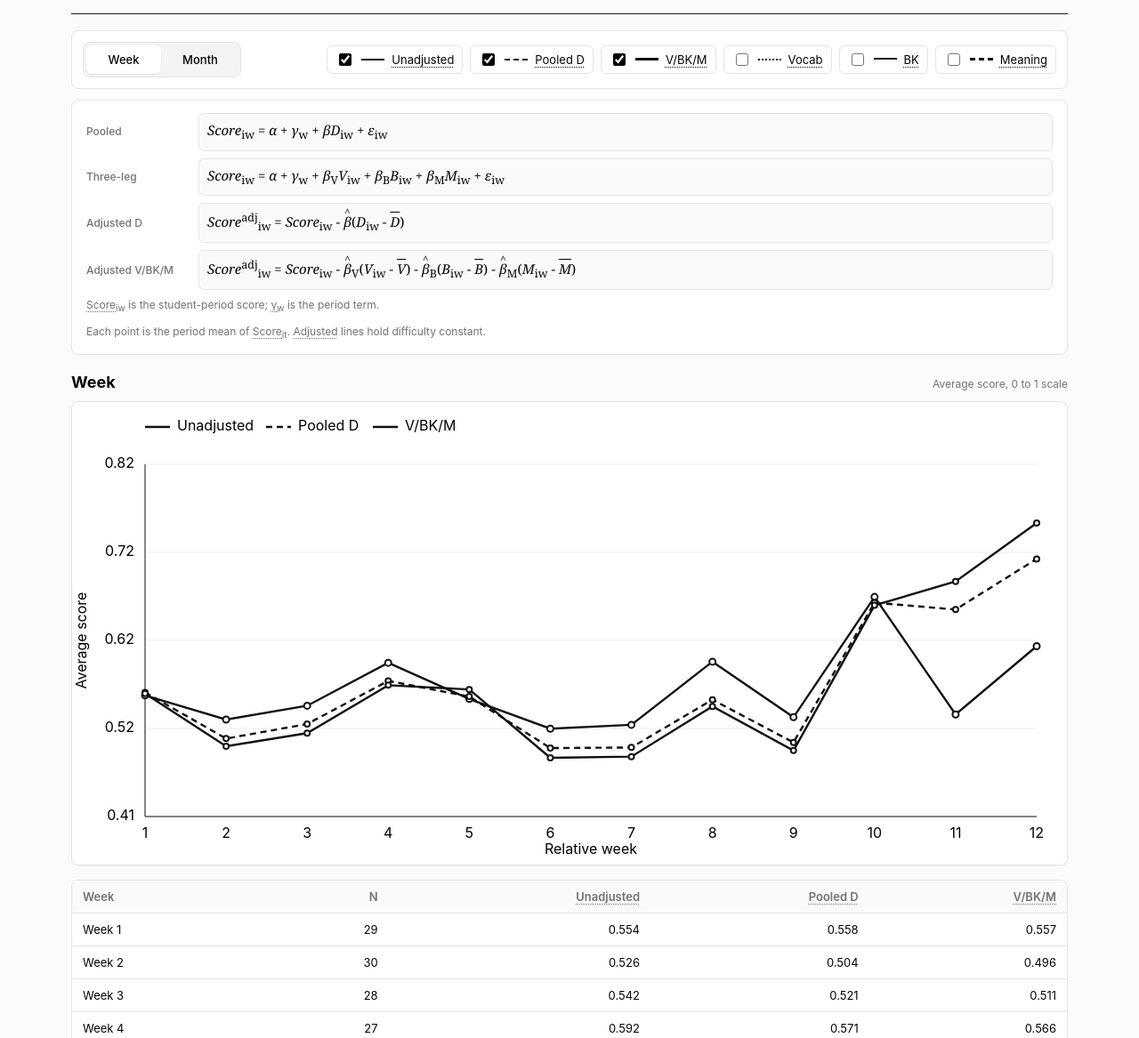
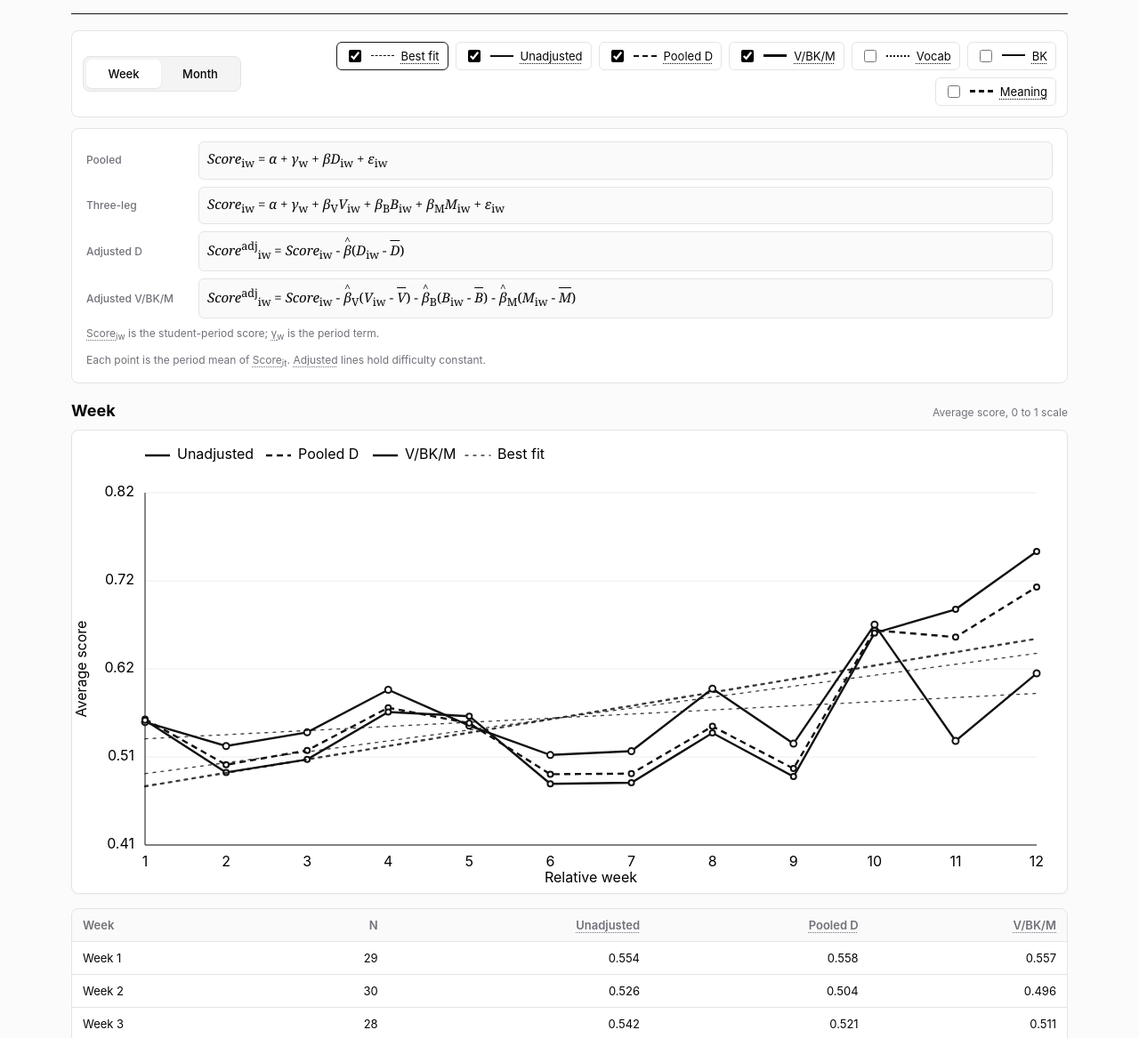
Before and after one commit to elisadiopweyer/reading, a plain HTML site: page index.html in a window 1280 px wide. Shown: the part 124-1291 px from the top of the page at 89% size. Drawn offline with Linux system fonts and the light colour scheme.

Commit message:
Add best fit lines to trajectories

```diff
--- a/app.js
+++ b/app.js
@@ -72,7 +72,8 @@ const SERIES = {
 
 const state = {
   period: "week",
-  selected: new Set(["unadjusted", "pooled_adjusted", "three_leg_adjusted"])
+  selected: new Set(["unadjusted", "pooled_adjusted", "three_leg_adjusted"]),
+  showFit: true
 };
 
 const svg = document.getElementById("chart");
@@ -105,6 +106,11 @@ document.querySelectorAll("[data-series]").forEach((input) => {
   });
 });
 
+document.getElementById("fitToggle").addEventListener("change", (event) => {
+  state.showFit = event.target.checked;
+  render();
+});
+
 window.addEventListener("resize", render);
 
 function render() {
@@ -113,7 +119,7 @@ function render() {
   chartTitle.textContent = state.period === "week" ? "Week" : "Month";
   summary.innerHTML = `${rows.length} periods<br>${totalStudents(rows)} observations`;
   modelEquation.innerHTML = equationMarkup(state.period);
-  renderChart(rows, selected);
+  renderChart(rows, selected, state.showFit);
   renderTable(rows, selected);
 }
 
@@ -195,7 +201,7 @@ function equationMarkup(period) {
   `;
 }
 
-function renderChart(rows, selected) {
+function renderChart(rows, selected, showFit) {
   const width = Math.max(720, svg.clientWidth || 960);
   const height = svg.clientHeight || 560;
   const margin = { top: 70, right: 34, bottom: 54, left: 82 };
@@ -210,7 +216,9 @@ function renderChart(rows, selected) {
     return;
   }
 
-  const values = rows.flatMap((row) => selected.map((key) => row[key]));
+  const fits = showFit ? Object.fromEntries(selected.map((key) => [key, linearFit(rows, key)])) : {};
+  const fitValues = Object.values(fits).flatMap((fit) => [fit.startY, fit.endY]);
+  const values = rows.flatMap((row) => selected.map((key) => row[key])).concat(fitValues);
   const rawMin = Math.min(...values);
   const rawMax = Math.max(...values);
   const spread = Math.max(0.08, rawMax - rawMin);
@@ -257,12 +265,25 @@ function renderChart(rows, selected) {
       point.setAttribute("stroke", def.stroke);
       svg.appendChild(point);
     });
+
+    if (showFit) {
+      const fit = fits[key];
+      const fitLine = document.createElementNS("http://www.w3.org/2000/svg", "line");
+      fitLine.setAttribute("x1", x(fit.startX));
+      fitLine.setAttribute("y1", y(fit.startY));
+      fitLine.setAttribute("x2", x(fit.endX));
+      fitLine.setAttribute("y2", y(fit.endY));
+      fitLine.setAttribute("class", "fit-line");
+      fitLine.setAttribute("stroke", def.stroke);
+      fitLine.setAttribute("stroke-width", Math.max(1.1, def.width - 1.2));
+      svg.appendChild(fitLine);
+    }
   });
 
-  renderLegend(selected, margin.left, 28);
+  renderLegend(selected, margin.left, 28, showFit);
 }
 
-function renderLegend(selected, startX, startY) {
+function renderLegend(selected, startX, startY, showFit) {
   let xCursor = startX;
   selected.forEach((key) => {
     const def = SERIES[key];
@@ -270,6 +291,10 @@ function renderLegend(selected, startX, startY) {
     appendText(svg, xCursor + 36, startY + 4, def.label, "start", "axis");
     xCursor += Math.max(96, def.label.length * 8 + 56);
   });
+  if (showFit) {
+    appendLine(svg, xCursor, startY, xCursor + 28, startY, "fit-line", "#111", 1.3);
+    appendText(svg, xCursor + 36, startY + 4, "Best fit", "start", "axis");
+  }
 }
 
 function renderTable(rows, selected) {
@@ -311,6 +336,26 @@ function makeTicks(min, max, count) {
   return ticks;
 }
 
+function linearFit(rows, key) {
+  const n = rows.length;
+  const sumX = rows.reduce((sum, row) => sum + row.period, 0);
+  const sumY = rows.reduce((sum, row) => sum + row[key], 0);
+  const sumXX = rows.reduce((sum, row) => sum + row.period * row.period, 0);
+  const sumXY = rows.reduce((sum, row) => sum + row.period * row[key], 0);
+  const denominator = n * sumXX - sumX * sumX;
+  const slope = denominator === 0 ? 0 : (n * sumXY - sumX * sumY) / denominator;
+  const intercept = sumY / n - slope * (sumX / n);
+  const startX = rows[0].period;
+  const endX = rows[rows.length - 1].period;
+
+  return {
+    startX,
+    endX,
+    startY: intercept + slope * startX,
+    endY: intercept + slope * endX
+  };
+}
+
 function appendLine(parent, x1, y1, x2, y2, className, stroke, width, dash) {
   const line = document.createElementNS("http://www.w3.org/2000/svg", "line");
   line.setAttribute("x1", x1);
--- a/index.html
+++ b/index.html
@@ -31,6 +31,15 @@
 
         <fieldset class="series-picker">
           <legend>Series</legend>
+          <label class="check-row control-row">
+            <input type="checkbox" id="fitToggle" checked />
+            <span class="fit-swatch"></span>
+            <span
+              class="hint"
+              tabindex="0"
+              data-tooltip="Adds an ordinary least squares line for each selected score series."
+            >Best fit</span>
+          </label>
           <label class="check-row">
             <input type="checkbox" data-series="unadjusted" checked />
             <span class="line-swatch swatch-unadjusted"></span>
--- a/styles.css
+++ b/styles.css
@@ -241,10 +241,29 @@ h2 {
   accent-color: #000;
 }
 
+.control-row {
+  border-color: #18181b;
+}
+
 .line-swatch {
   width: 26px;
   height: 0;
   border-top: 2px solid #111;
+}
+
+.fit-swatch {
+  position: relative;
+  width: 26px;
+  height: 12px;
+}
+
+.fit-swatch::before {
+  position: absolute;
+  left: 0;
+  right: 0;
+  top: 5px;
+  content: "";
+  border-top: 1.5px dashed #111;
 }
 
 .swatch-pooled {
@@ -319,6 +338,13 @@ h2 {
 .data-line {
   fill: none;
   stroke-width: 2.4;
+}
+
+.fit-line {
+  fill: none;
+  opacity: 0.82;
+  stroke-dasharray: 3 6;
+  stroke-linecap: round;
 }
 
 .data-point {
```
